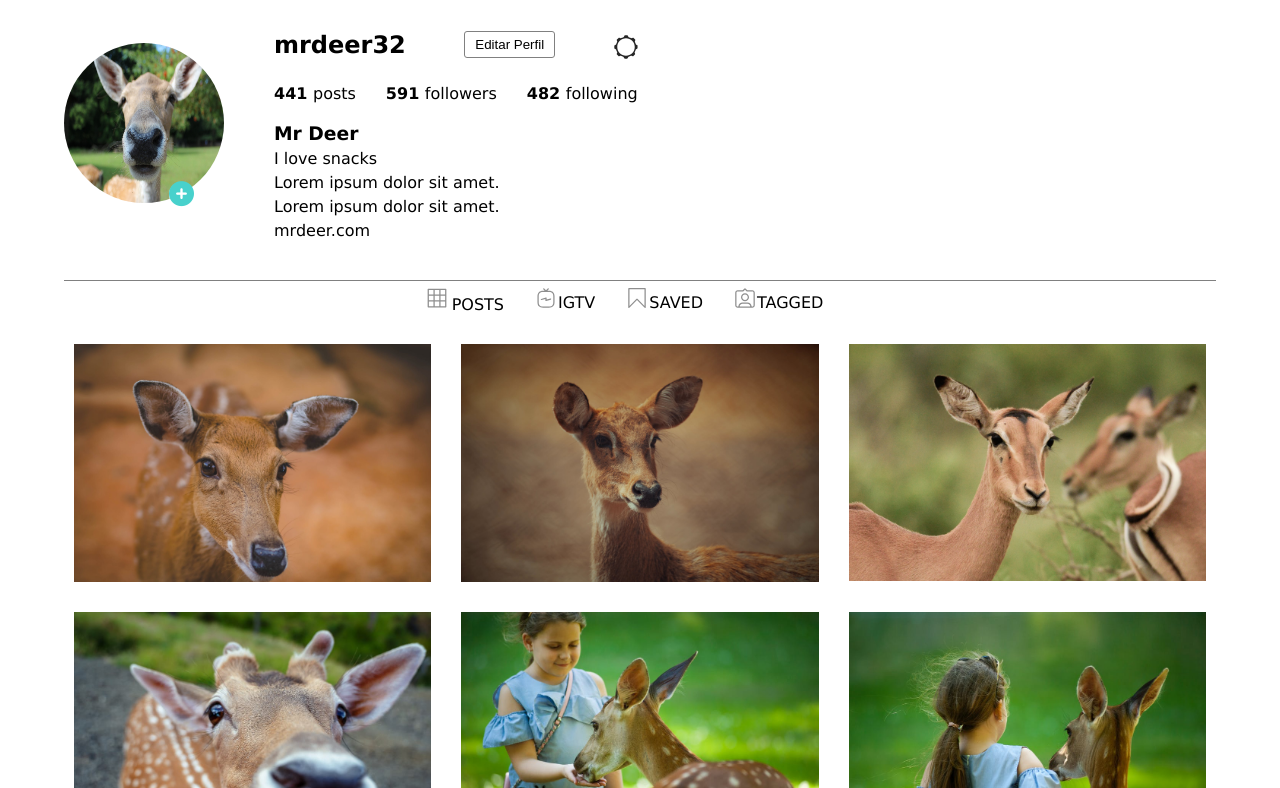
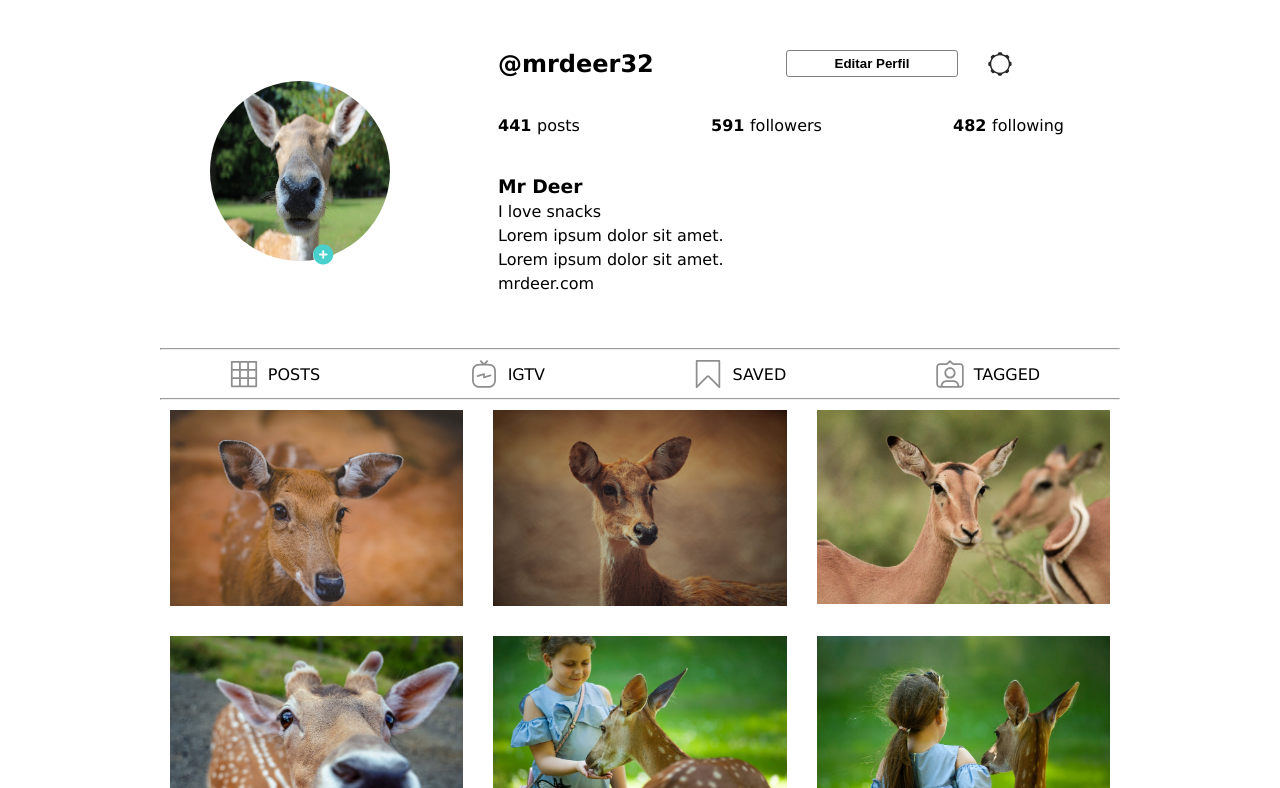
Before and after one commit to oriananohemi/instagram, a plain HTML site: page index.html in a window 1280 px wide. Shown: the part 60-848 px from the top of the page. Drawn offline with Linux system fonts and the light colour scheme; a script that the page names is missing.

Commit message:
Media queries y nuevos logos

```diff
--- a/index.html
+++ b/index.html
@@ -11,10 +11,10 @@
     <div class="container">
     <header class="header">
         <div class="img-brand">
-          <img class="img" src="./img/logo.png" alt="" />
+          <img class="img" src="./img/logo.png" alt="instagram" />
         </div>
-        <input class="input" type="text" name="" id="" placeholder="Search"/>
-        <div class="icon-container">
+        <input class="input" type="text" placeholder="Search"/>
+        <div>
           <svg aria-label="Home" class="item" fill="#262626" height="22" viewBox="0 0 48 48" width="22">
             <path
               d="M45.3 48H30c-.8 0-1.5-.7-1.5-1.5V34.2c0-2.6-2-4.6-4.6-4.6s-4.6 2-4.6 4.6v12.3c0 .8-.7 1.5-1.5 1.5H2.5c-.8 0-1.5-.7-1.5-1.5V23c0-.4.2-.8.4-1.1L22.9.4c.6-.6 1.5-.6 2.1 0l21.5 21.5c.4.4.6 1.1.3 1.6 0 .1-.1.1-.1.2v22.8c.1.8-.6 1.5-1.4 1.5zm-13.8-3h12.3V23.4L24 3.6l-20 20V45h12.3V34.2c0-4.3 3.3-7.6 7.6-7.6s7.6 3.3 7.6 7.6V45z">
@@ -30,7 +30,7 @@
               d="M34.3 3.5C27.2 3.5 24 8.8 24 8.8s-3.2-5.3-10.3-5.3C6.4 3.5.5 9.9.5 17.8s6.1 12.4 12.2 17.8c9.2 8.2 9.8 8.9 11.3 8.9s2.1-.7 11.3-8.9c6.2-5.5 12.2-10 12.2-17.8 0-7.9-5.9-14.3-13.2-14.3zm-1 29.8c-5.4 4.8-8.3 7.5-9.3 8.1-1-.7-4.6-3.9-9.3-8.1-5.5-4.9-11.2-9-11.2-15.6 0-6.2 4.6-11.3 10.2-11.3 4.1 0 6.3 2 7.9 4.2 3.6 5.1 1.2 5.1 4.8 0 1.6-2.2 3.8-4.2 7.9-4.2 5.6 0 10.2 5.1 10.2 11.3 0 6.7-5.7 10.8-11.2 15.6z"
               fill-rule="evenodd"></path>
           </svg>
-          <img class="header-profile" src="./img/profile.jpeg" alt="">
+          <img class="header-profile" src="./img/profile.jpeg" alt="perfil del usuario">
         </div>
       </header>
       </div>
@@ -41,22 +41,15 @@
           <img class="img-profile" src="./img/profile.jpeg" alt="profile" />
           <i class="fas fa-plus-circle plus"></i>
        </div>
-        <div class="profile-info">
-          <div class="internal-container">
-            <h2>mrdeer32</h2>
+        <h2 class="profile-userName">
+          @mrdeer32</h2>
         <button class="button">Editar Perfil</button>
-            <svg aria-label="Options" class="item" fill="#262626" height="24" viewBox="0 0 48 48" width="24">
+        <svg aria-label="Options" class="settings" fill="#262626" height="24" viewBox="0 0 48 48" width="24">
           <path clip-rule="evenodd"
             d="M46.7 20.6l-2.1-1.1c-.4-.2-.7-.5-.8-1-.5-1.6-1.1-3.2-1.9-4.7-.2-.4-.3-.8-.1-1.2l.8-2.3c.2-.5 0-1.1-.4-1.5l-2.9-2.9c-.4-.4-1-.5-1.5-.4l-2.3.8c-.4.1-.8.1-1.2-.1-1.4-.8-3-1.5-4.6-1.9-.4-.1-.8-.4-1-.8l-1.1-2.2c-.3-.5-.8-.8-1.3-.8h-4.1c-.6 0-1.1.3-1.3.8l-1.1 2.2c-.2.4-.5.7-1 .8-1.6.5-3.2 1.1-4.6 1.9-.4.2-.8.3-1.2.1l-2.3-.8c-.5-.2-1.1 0-1.5.4L5.9 8.8c-.4.4-.5 1-.4 1.5l.8 2.3c.1.4.1.8-.1 1.2-.8 1.5-1.5 3-1.9 4.7-.1.4-.4.8-.8 1l-2.1 1.1c-.5.3-.8.8-.8 1.3V26c0 .6.3 1.1.8 1.3l2.1 1.1c.4.2.7.5.8 1 .5 1.6 1.1 3.2 1.9 4.7.2.4.3.8.1 1.2l-.8 2.3c-.2.5 0 1.1.4 1.5L8.8 42c.4.4 1 .5 1.5.4l2.3-.8c.4-.1.8-.1 1.2.1 1.4.8 3 1.5 4.6 1.9.4.1.8.4 1 .8l1.1 2.2c.3.5.8.8 1.3.8h4.1c.6 0 1.1-.3 1.3-.8l1.1-2.2c.2-.4.5-.7 1-.8 1.6-.5 3.2-1.1 4.6-1.9.4-.2.8-.3 1.2-.1l2.3.8c.5.2 1.1 0 1.5-.4l2.9-2.9c.4-.4.5-1 .4-1.5l-.8-2.3c-.1-.4-.1-.8.1-1.2.8-1.5 1.5-3 1.9-4.7.1-.4.4-.8.8-1l2.1-1.1c.5-.3.8-.8.8-1.3v-4.1c.4-.5.1-1.1-.4-1.3zM24 41.5c-9.7 0-17.5-7.8-17.5-17.5S14.3 6.5 24 6.5 41.5 14.3 41.5 24 33.7 41.5 24 41.5z"
             fill-rule="evenodd"></path>
         </svg>
-          </div>
-          <div class="internal-container">
-            <p class="item"><b>441 </b>posts</p>
-            <p class="item"><b>591 </b>followers</p>
-            <p class="item"><b>482 </b>following</p>
-          </div>
-          <div class="">
+        <div class="profile-details">
             <h3 class="item">Mr Deer</h3>
             <ul>
               <li class="item">I love snacks</li>
@@ -65,33 +58,42 @@
               <li class="item"><a href="">mrdeer.com</a></li>
             </ul>
         </div>
+        <div class="profile-posts">
+          <p class="item"><b>441 </b>posts</p>
+          <p class="item"><b>591 </b>followers</p>
+          <p class="item"><b>482 </b>following</p>
         </div>
       </div>
-      <div class="buttons">
-        <a class="item" href="#">
-          <svg aria-label="Posts" class="_8-yf5 " fill="#8e8e8e" height="24" viewBox="0 0 48 48" width="20">
+      <hr>
+      <div class="internal-container">
+        <a class="item internal-container" href="#">
+          <svg aria-label="Posts" class="item " fill="#8e8e8e" height="28" viewBox="0 0 48 48" width="28">
             <path clip-rule="evenodd"
               d="M45 1.5H3c-.8 0-1.5.7-1.5 1.5v42c0 .8.7 1.5 1.5 1.5h42c.8 0 1.5-.7 1.5-1.5V3c0-.8-.7-1.5-1.5-1.5zm-40.5 3h11v11h-11v-11zm0 14h11v11h-11v-11zm11 25h-11v-11h11v11zm14 0h-11v-11h11v11zm0-14h-11v-11h11v11zm0-14h-11v-11h11v11zm14 28h-11v-11h11v11zm0-14h-11v-11h11v11zm0-14h-11v-11h11v11z"
               fill-rule="evenodd"></path>
           </svg>
-          POSTS
+          <span class="buttons-name">POSTS</span>
         </a>
-        <a class="item" href="#"><svg aria-label="Posts" class="_8-yf5 " fill="#8e8e8e" height="20" viewBox="0 0 48 48" width="24">
+        <a class="item internal-container" href="#"><svg aria-label="Posts" class="item " fill="#8e8e8e" height="28" viewBox="0 0 48 48" width="28">
           <path
             d="M41 10c-2.2-2.1-4.8-3.5-10.4-3.5h-3.3L30.5 3c.6-.6.5-1.6-.1-2.1-.6-.6-1.6-.5-2.1.1L24 5.6 19.7 1c-.6-.6-1.5-.6-2.1-.1-.6.6-.7 1.5-.1 2.1l3.2 3.5h-3.3C11.8 6.5 9.2 7.9 7 10c-2.1 2.2-3.5 4.8-3.5 10.4v13.1c0 5.7 1.4 8.3 3.5 10.5 2.2 2.1 4.8 3.5 10.4 3.5h13.1c5.7 0 8.3-1.4 10.5-3.5 2.1-2.2 3.5-4.8 3.5-10.4V20.5c0-5.7-1.4-8.3-3.5-10.5zm.5 23.6c0 5.2-1.3 7-2.6 8.3-1.4 1.3-3.2 2.6-8.4 2.6H17.4c-5.2 0-7-1.3-8.3-2.6-1.3-1.4-2.6-3.2-2.6-8.4v-13c0-5.2 1.3-7 2.6-8.3 1.4-1.3 3.2-2.6 8.4-2.6h13.1c5.2 0 7 1.3 8.3 2.6 1.3 1.4 2.6 3.2 2.6 8.4v13zM34.6 25l-9.1 2.8v-3.7c0-.5-.2-.9-.6-1.2-.4-.3-.9-.4-1.3-.2l-11.1 3.4c-.8.2-1.2 1.1-1 1.9.2.8 1.1 1.2 1.9 1l9.1-2.8v3.7c0 .5.2.9.6 1.2.3.2.6.3.9.3.1 0 .3 0 .4-.1l11.1-3.4c.8-.2 1.2-1.1 1-1.9s-1.1-1.2-1.9-1z">
           </path>
-        </svg>IGTV</a>
-        <a class="item" href="#"><svg aria-label="Saved" class="_8-yf5 " fill="#8e8e8e" height="20" viewBox="0 0 48 48" width="24">
+        </svg>
+      <span class="buttons-name">IGTV</span></a>
+        <a class="item internal-container" href="#"><svg aria-label="Saved" class="item " fill="#8e8e8e" height="28" viewBox="0 0 48 48" width="28">
           <path
             d="M43.5 48c-.4 0-.8-.2-1.1-.4L24 29 5.6 47.6c-.4.4-1.1.6-1.6.3-.6-.2-1-.8-1-1.4v-45C3 .7 3.7 0 4.5 0h39c.8 0 1.5.7 1.5 1.5v45c0 .6-.4 1.2-.9 1.4-.2.1-.4.1-.6.1zM24 26c.8 0 1.6.3 2.2.9l15.8 16V3H6v39.9l15.8-16c.6-.6 1.4-.9 2.2-.9z">
           </path>
-        </svg>SAVED</a>
-        <a class="item" href="#"><svg aria-label="Tagged" class="_8-yf5 " fill="#8e8e8e" height="20" viewBox="0 0 48 48" width="24">
+        </svg>
+      <span class="buttons-name">SAVED</span></a>
+        <a class="item internal-container" href="#"><svg aria-label="Tagged" class="item" fill="#8e8e8e" height="28" viewBox="0 0 48 48" width="28">
           <path
             d="M41.5 5.5H30.4c-.5 0-1-.2-1.4-.6l-4-4c-.6-.6-1.5-.6-2.1 0l-4 4c-.4.4-.9.6-1.4.6h-11c-3.3 0-6 2.7-6 6v30c0 3.3 2.7 6 6 6h35c3.3 0 6-2.7 6-6v-30c0-3.3-2.7-6-6-6zm-29.4 39c-.6 0-1.1-.6-1-1.2.7-3.2 3.5-5.6 6.8-5.6h12c3.4 0 6.2 2.4 6.8 5.6.1.6-.4 1.2-1 1.2H12.1zm32.4-3c0 1.7-1.3 3-3 3h-.6c-.5 0-.9-.4-1-.9-.6-5-4.8-8.9-9.9-8.9H18c-5.1 0-9.4 3.9-9.9 8.9-.1.5-.5.9-1 .9h-.6c-1.7 0-3-1.3-3-3v-30c0-1.7 1.3-3 3-3h11.1c1.3 0 2.6-.5 3.5-1.5L24 4.1 26.9 7c.9.9 2.2 1.5 3.5 1.5h11.1c1.7 0 3 1.3 3 3v30zM24 12.5c-5.3 0-9.6 4.3-9.6 9.6s4.3 9.6 9.6 9.6 9.6-4.3 9.6-9.6-4.3-9.6-9.6-9.6zm0 16.1c-3.6 0-6.6-2.9-6.6-6.6 0-3.6 2.9-6.6 6.6-6.6s6.6 2.9 6.6 6.6c0 3.6-3 6.6-6.6 6.6z">
           </path>
-        </svg>TAGGED</a>
+        </svg>
+      <span class="buttons-name">TAGGED</span></a>
       </div>
+      <hr>
       <div class="img-collection" id="collection">
         <img class="img" src="./img/pub1.jpeg" alt="publicacion1" />
         <img class="img" src="./img/pub2.jpeg" alt="publicacion2" />
--- a/style/style.css
+++ b/style/style.css
@@ -21,8 +21,7 @@ body {
 .internal-container {
   align-items: center;
   display: flex;
-  justify-content: space-between;
-  margin: 20px 0;
+  justify-content: space-around;
 }
 
 .img {
@@ -30,8 +29,8 @@ body {
   max-height: 100%;
 }
 
-.img-brand {
-  width: 100px;
+.item {
+  margin: 5px 10px 5px 0;
 }
 
 .container {
@@ -40,29 +39,20 @@ body {
 }
 
 .header {
-  align-items: center;
+  align-items: flex-start;
   display: flex;
   justify-content: space-between;
-  padding: 5px 0;
+  padding: 10px 15px;
   width: 100%;
+}
+
+.img-brand {
+  width: 100px;
 }
 
 .input {
   display: none;
 }
-
-/* .input::before {
-  content: "\f002";
-  font-family: FontAwesome;
-  font-style: normal;
-  font-weight: normal;
-  text-decoration: inherit;
-} */
-
-/* .fas {
-  font-size: 20px;
-  margin: 10px;
-} */
 
 .header-profile {
   border-radius: 50%;
@@ -72,56 +62,75 @@ body {
 
 .profile {
   align-items: center;
-  display: flex;
-  justify-content: left;
-  margin: 20px 0 40px;
+  display: grid;
+  padding: 20px;
+  grid-template-columns: 30% 45% 10%;
+  grid-template-rows: repeat(4, 1fr);
+  height: 350px;
+  column-gap: 30px;
 }
 
 .profile-img {
   position: relative;
+  grid-column: 1/2;
+  grid-row: 1/3;
 }
 
 .img-profile {
   border-radius: 50%;
-  height: 160px;
-  margin-right: 50px;
-  width: 160px;
+  height: 120px;
+  width: 120px;
+}
+
+.profile-userName {
+  align-self: center;
+  grid-column: 2/3;
+  grid-row: 1;
+}
+
+.settings {
+  grid-column: 3/4;
+  grid-row: 1;
 }
 
 .plus {
   color: mediumturquoise;
   background-color: white;
   border-radius: 50%;
-  font-size: 25px;
+  font-size: 20px;
   position: absolute;
   bottom: 0;
-  left: 50%;
-}
-
-.item {
-  margin-right: 30px;
-  margin-top: 5px;
+  left: 40%;
 }
 
 .button {
   background-color: transparent;
   border-radius: 3px;
   border: 1px solid gray;
-  padding: 5px 10px;
-  margin: 0 5px;
+  grid-column: 2/4;
+  grid-row: 2;
+  padding: 5px;
 }
 
-.buttons {
-  align-items: center;
-  border-top: 1px solid gray;
+.profile-details {
+  grid-column: 1/4;
+  grid-row: 3;
+  font-size: 14px;
+}
+
+.profile-posts {
   display: flex;
-  justify-content: center;
-  padding-bottom: 20px;
+  justify-content: space-between;
+  grid-column: 1/4;
+  grid-row: 4;
+}
+
+.buttons-name {
+  display: none;
 }
 
 .img-collection {
   display: grid;
-  grid-template-columns: repeat(3, 1fr);
   justify-items: center;
   gap: 30px;
   padding: 10px;
@@ -129,8 +138,10 @@ body {
 
 .modal-content {
   background-color: rgba(0, 0, 0, 0.8);
+  display: flex;
+  justify-content: center;
+  align-items: center;
   position: fixed;
-  margin: 0 auto;
   top: 0;
   bottom: 0;
   left: 0;
@@ -140,7 +151,7 @@ body {
 }
 
 .close {
-  border: 1px solid red;
+  border: none;
   color: white;
   font-size: 25px;
   background-color: transparent;
@@ -159,9 +170,73 @@ body {
   }
 
   .input {
+    display: flex;
     border: 1px solid gray;
     border-radius: 3px;
     text-align: center;
     padding: 5px 10px;
   }
+
+  .profile {
+    grid-template-columns: 30% 30% 20% 10%;
+    grid-template-rows: repeat(3, 1fr);
+    padding: 50px;
+    gap: 20px;
+  }
+
+  .profile-img {
+    grid-row: 1/4;
+  }
+
+  .img-profile {
+    height: 130px;
+    width: 130px;
+  }
+
+  .profile-userName {
+    grid-column: 2/3;
+  }
+
+  .settings {
+    grid-column: 4/5;
+  }
+
+  .button {
+    grid-column: 3/4;
+    grid-row: 1;
+    font-weight: bold;
+  }
+
+  .profile-details {
+    grid-column: 2/5;
+    grid-row: 3;
+    font-size: 16px;
+  }
+
+  .profile-posts {
+    grid-column: 2/5;
+    grid-row: 2;
+  }
+
+  .buttons-name {
+    display: flex;
+  }
+
+  .img-collection {
+    grid-template-columns: repeat(3, 1fr);
+  }
 }
+
+@media (min-width: 900px) {
+  .container {
+    width: 75%;
+  }
+
+  .img-profile {
+    height: 180px;
+    width: 180px;
+  }
+  .profile {
+    gap: 30px;
+  }
+}
```
Also changed, not shown: img/instagram.ico (added), img/logo.png. Lines whose indentation alone changed are shown as unchanged.
